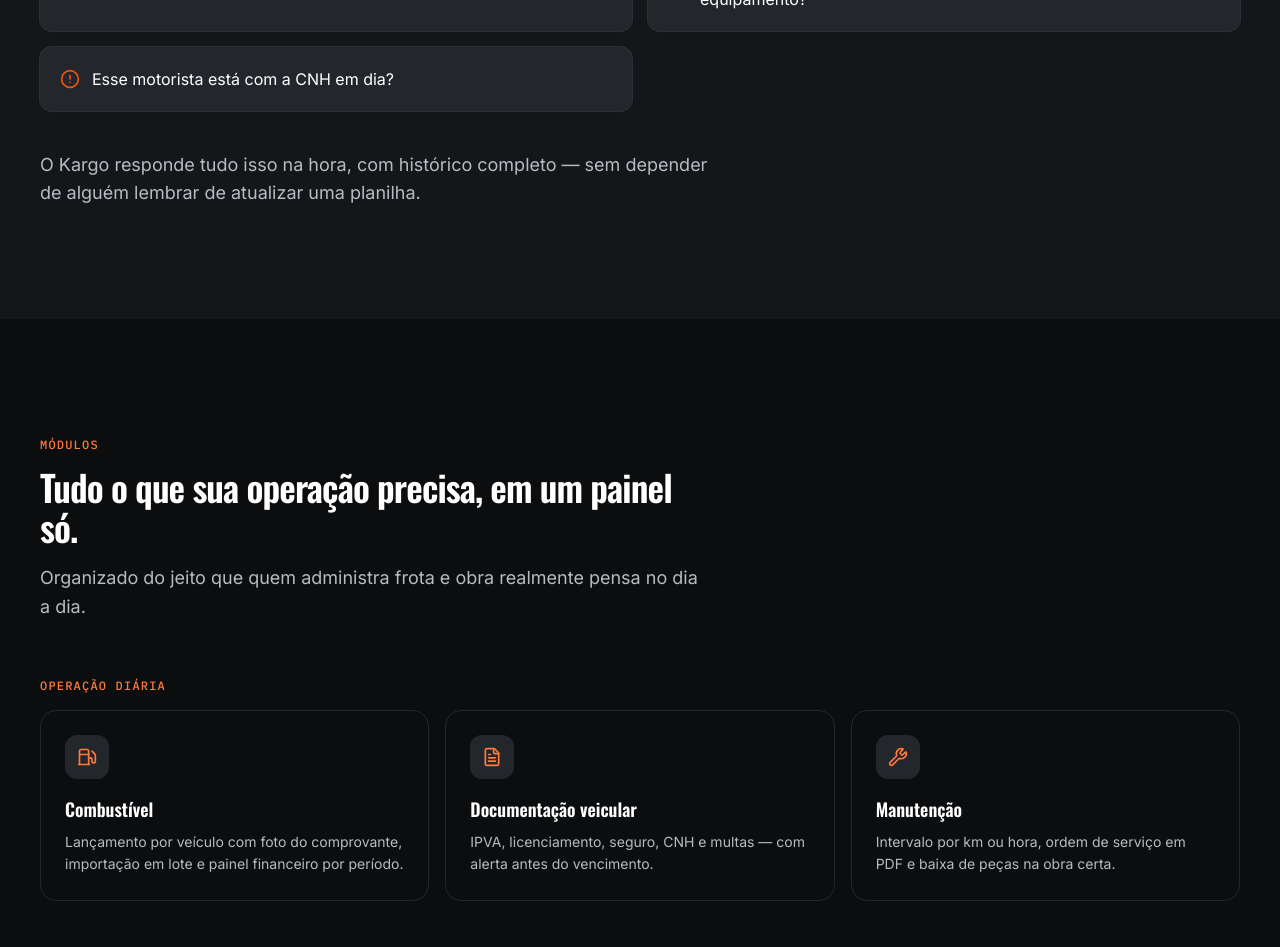
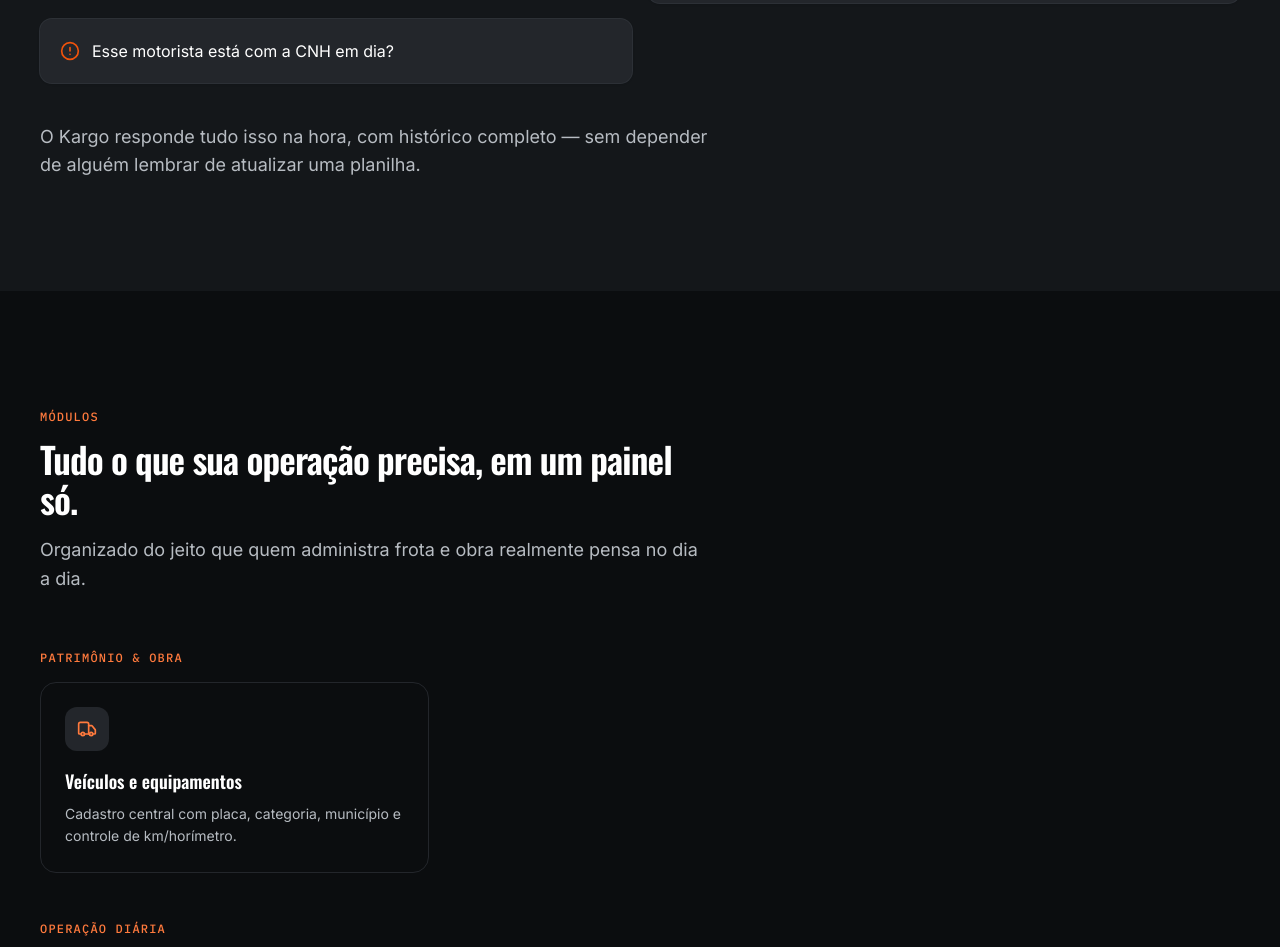
Before and after one commit to RockNicolas/kargo-siteweb, a React (Vite) app: page / in a window 1280 px wide. Shown: the part 1260-2207 px from the top of the page. Built offline with nearby package versions, Linux system fonts and the light colour scheme; no server answers.

Commit message:
efeito fantasmna ao chegar na tela

```diff
--- a/src/components/AccessProfiles.tsx
+++ b/src/components/AccessProfiles.tsx
@@ -1,5 +1,6 @@
 import { Container } from './ui/Container'
 import { SectionHeading } from './ui/SectionHeading'
+import { Reveal } from './ui/Reveal'
 import { profiles } from '../data/content'
 
 const stripeColor: Record<string, string> = {
@@ -12,18 +13,18 @@
   return (
     <section id="perfis" className="bg-white py-20 dark:bg-asphalt-950 sm:py-28">
       <Container>
+        <Reveal>
           <SectionHeading
             eyebrow="Perfis de acesso"
             title="Cada pessoa vê só o que precisa ver."
             description="Como crachás de acesso: o nível de cada perfil define exatamente o que ele enxerga no painel."
           />
+        </Reveal>
 
         <div className="mt-12 grid grid-cols-1 gap-6 md:grid-cols-3">
-          {profiles.map((profile) => (
-            <div
-              key={profile.title}
-              className="overflow-hidden rounded-2xl border border-asphalt-200 dark:border-asphalt-800"
-            >
+          {profiles.map((profile, i) => (
+            <Reveal key={profile.title} delay={i * 90}>
+              <div className="overflow-hidden rounded-2xl border border-asphalt-200 dark:border-asphalt-800">
                 <div className={`h-1.5 ${stripeColor[profile.title]}`} />
                 <div className="p-7">
                   <span className="font-mono text-[11px] uppercase tracking-widest text-asphalt-400">
@@ -42,6 +43,7 @@
                   </p>
                 </div>
               </div>
+            </Reveal>
           ))}
         </div>
       </Container>
--- a/src/components/Benefits.tsx
+++ b/src/components/Benefits.tsx
@@ -1,22 +1,27 @@
 import { Container } from './ui/Container'
 import { SectionHeading } from './ui/SectionHeading'
+import { Reveal } from './ui/Reveal'
 import { benefits } from '../data/content'
 
 export function Benefits() {
   return (
     <section className="bg-asphalt-950 py-20 sm:py-28">
       <Container>
+        <Reveal>
           <SectionHeading eyebrow="Por que isso importa" title="O que muda na prática" dark />
+        </Reveal>
 
         <div className="mt-12 grid grid-cols-1 gap-6 sm:grid-cols-2 lg:grid-cols-4">
-          {benefits.map((b) => (
-            <div key={b.title} className="rounded-2xl border border-asphalt-800 p-6">
+          {benefits.map((b, i) => (
+            <Reveal key={b.title} delay={i * 90}>
+              <div className="rounded-2xl border border-asphalt-800 p-6">
                 <span className="inline-flex h-10 w-10 items-center justify-center rounded-lg bg-signal-500/10 text-signal-400">
                   <b.icon className="h-5 w-5" />
                 </span>
                 <h3 className="mt-4 font-display font-semibold text-white">{b.title}</h3>
                 <p className="mt-2 text-sm leading-relaxed text-asphalt-400">{b.description}</p>
               </div>
+            </Reveal>
           ))}
         </div>
       </Container>
--- a/src/components/Features.tsx
+++ b/src/components/Features.tsx
@@ -1,29 +1,32 @@
 import { Container } from './ui/Container'
 import { SectionHeading } from './ui/SectionHeading'
+import { Reveal } from './ui/Reveal'
 import { moduleGroups } from '../data/content'
 
 export function Features() {
   return (
     <section id="modulos" className="bg-white py-20 dark:bg-asphalt-950 sm:py-28">
       <Container>
+        <Reveal>
           <SectionHeading
             eyebrow="Módulos"
             title="Tudo o que sua operação precisa, em um painel só."
             description="Organizado do jeito que quem administra frota e obra realmente pensa no dia a dia."
           />
+        </Reveal>
 
         <div className="mt-14 space-y-12">
           {moduleGroups.map((group) => (
             <div key={group.label}>
+              <Reveal>
                 <p className="font-mono text-xs font-medium uppercase tracking-widest text-signal-600 dark:text-signal-400">
                   {group.label}
                 </p>
+              </Reveal>
               <div className="mt-4 grid grid-cols-1 gap-4 sm:grid-cols-2 lg:grid-cols-3">
-                {group.items.map((mod) => (
-                  <div
-                    key={mod.title}
-                    className="group rounded-2xl border border-asphalt-200 p-6 transition hover:border-signal-500/50 hover:shadow-lg hover:shadow-asphalt-950/5 dark:border-asphalt-800"
-                  >
+                {group.items.map((mod, i) => (
+                  <Reveal key={mod.title} delay={i * 70}>
+                    <div className="group rounded-2xl border border-asphalt-200 p-6 transition hover:border-signal-500/50 hover:shadow-lg hover:shadow-asphalt-950/5 dark:border-asphalt-800">
                       <span className="inline-flex h-11 w-11 items-center justify-center rounded-xl bg-asphalt-950 text-signal-400 transition group-hover:bg-signal-500 group-hover:text-white dark:bg-asphalt-800">
                         <mod.icon className="h-5 w-5" />
                       </span>
@@ -34,6 +37,7 @@
                         {mod.description}
                       </p>
                     </div>
+                  </Reveal>
                 ))}
               </div>
             </div>
--- a/src/components/Hero.tsx
+++ b/src/components/Hero.tsx
@@ -2,7 +2,7 @@
 import { Container } from './ui/Container'
 import { InstrumentCluster } from './InstrumentCluster'
 
-const stack = ['Combustível', 'Frota', 'Documentação', 'Manutenção', 'Almoxarifado', 'Viagens', 'Rastreamento']
+const stack = ['Combustível', 'Frota', 'Documentação', 'Manutenção', 'Almoxarifado']
 
 export function Hero() {
   return (
--- a/src/components/PainPoints.tsx
+++ b/src/components/PainPoints.tsx
@@ -1,33 +1,37 @@
 import { AlertCircle } from 'lucide-react'
 import { Container } from './ui/Container'
 import { SectionHeading } from './ui/SectionHeading'
+import { Reveal } from './ui/Reveal'
 import { painPoints } from '../data/content'
 
 export function PainPoints() {
   return (
     <section className="bg-concrete-100 py-20 dark:bg-asphalt-900 sm:py-28">
       <Container>
+        <Reveal>
           <SectionHeading
             eyebrow="O dia a dia sem o Kargo"
             title="Se essas perguntas demoram pra responder, o problema não é sua equipe — é a planilha."
           />
+        </Reveal>
 
         <div className="mt-10 grid grid-cols-1 gap-4 sm:grid-cols-2">
-          {painPoints.map((p) => (
-            <div
-              key={p}
-              className="flex items-start gap-3 rounded-xl bg-white p-5 shadow-sm ring-1 ring-asphalt-200/70 dark:bg-asphalt-800 dark:ring-asphalt-700/70"
-            >
+          {painPoints.map((p, i) => (
+            <Reveal key={p} delay={i * 70}>
+              <div className="flex items-start gap-3 rounded-xl bg-white p-5 shadow-sm ring-1 ring-asphalt-200/70 dark:bg-asphalt-800 dark:ring-asphalt-700/70">
                 <AlertCircle className="mt-0.5 h-5 w-5 shrink-0 text-signal-500" />
                 <p className="text-asphalt-700 dark:text-white">{p}</p>
               </div>
+            </Reveal>
           ))}
         </div>
 
+        <Reveal delay={150}>
           <p className="mt-10 max-w-2xl text-lg text-asphalt-600 dark:text-asphalt-300">
-          O Kargo responde tudo isso na hora, com histórico completo — sem depender de alguém lembrar
-          de atualizar uma planilha.
+            O Kargo responde tudo isso na hora, com histórico completo — sem depender de alguém
+            lembrar de atualizar uma planilha.
           </p>
+        </Reveal>
       </Container>
     </section>
   )
--- /dev/null
+++ b/src/components/ui/Reveal.tsx
@@ -0,0 +1,46 @@
+import { useEffect, useRef, useState } from 'react'
+import type { ReactNode } from 'react'
+
+interface RevealProps {
+  children: ReactNode
+  className?: string
+  /** Atraso em ms, pra escalonar vários itens em sequência (ex.: cards de uma grade). */
+  delay?: number
+}
+
+// Anima o filho de opacidade 0 + leve deslocamento pra posição normal assim que
+// ele entra na viewport, uma única vez. Respeita prefers-reduced-motion (index.css).
+export function Reveal({ children, className = '', delay = 0 }: RevealProps) {
+  const ref = useRef<HTMLDivElement>(null)
+  const [visible, setVisible] = useState(false)
+
+  useEffect(() => {
+    const el = ref.current
+    if (!el) return
+
+    const observer = new IntersectionObserver(
+      ([entry]) => {
+        if (entry.isIntersecting) {
+          setVisible(true)
+          observer.disconnect()
+        }
+      },
+      { threshold: 0.15, rootMargin: '0px 0px -10% 0px' }
+    )
+
+    observer.observe(el)
+    return () => observer.disconnect()
+  }, [])
+
+  return (
+    <div
+      ref={ref}
+      className={`transition-all duration-700 ease-[cubic-bezier(0.16,1,0.3,1)] ${
+        visible ? 'translate-y-0 opacity-100' : 'translate-y-4 opacity-0'
+      } ${className}`}
+      style={{ transitionDelay: visible ? `${delay}ms` : '0ms' }}
+    >
+      {children}
+    </div>
+  )
+}
--- a/src/data/content.ts
+++ b/src/data/content.ts
@@ -31,12 +31,27 @@
   items: ModuleItem[]
 }
 
-// Agrupado do jeito que quem administra frota + obra pensa no dia a dia,
-// não por ordem alfabética ou técnica.
+// Mesma sequência do menu lateral do sistema:
+// Patrimônio, Documentação, Combustível, Manutenção, Almoxarifado, Rastreio, Relatório.
 export const moduleGroups: ModuleGroup[] = [
+  {
+    label: 'Patrimônio & obra',
+    items: [
+      {
+        icon: Truck,
+        title: 'Veículos e equipamentos',
+        description: 'Cadastro central com placa, categoria, município e controle de km/horímetro.',
+      },
+    ],
+  },
   {
     label: 'Operação diária',
     items: [
+      {
+        icon: FileText,
+        title: 'Documentação veicular',
+        description: 'IPVA, licenciamento, seguro, CNH e multas — com alerta antes do vencimento.',
+      },
       {
         icon: Fuel,
         title: 'Combustível',
@@ -44,24 +59,9 @@
           'Lançamento por veículo com foto do comprovante, importação em lote e painel financeiro por período.',
       },
       {
-        icon: FileText,
-        title: 'Documentação veicular',
-        description: 'IPVA, licenciamento, seguro, CNH e multas — com alerta antes do vencimento.',
-      },
-      {
         icon: Wrench,
         title: 'Manutenção',
         description: 'Intervalo por km ou hora, ordem de serviço em PDF e baixa de peças na obra certa.',
-      },
-    ],
-  },
-  {
-    label: 'Patrimônio & obra',
-    items: [
-      {
-        icon: Truck,
-        title: 'Veículos e equipamentos',
-        description: 'Cadastro central com placa, categoria, município e controle de km/horímetro.',
       },
       {
         icon: Warehouse,
```
Also changed, not shown: src/components/CTASection.tsx (+8 -3 lines), src/components/SiengeSpotlight.tsx (+7 -2 lines). Lines whose indentation alone changed are shown as unchanged.
